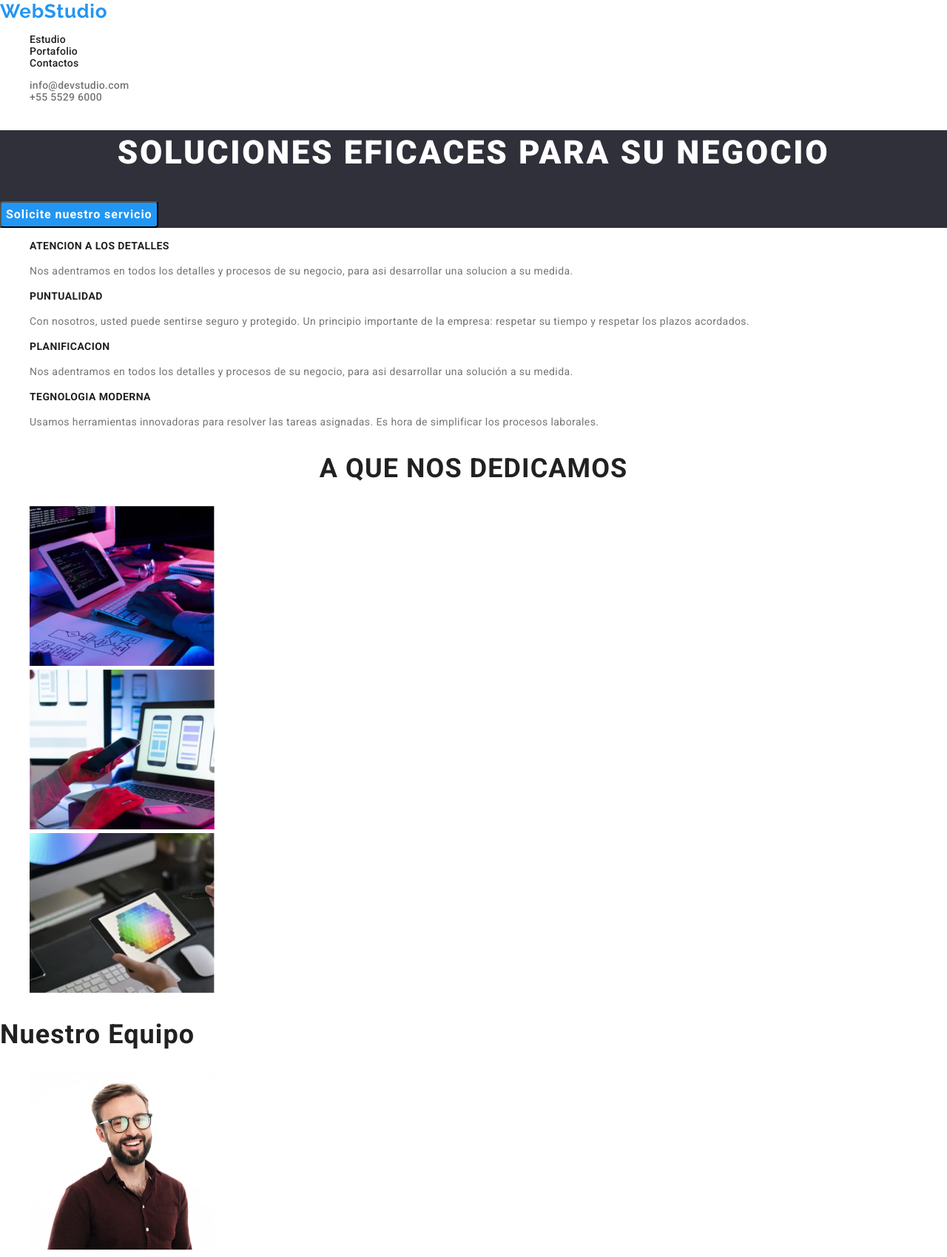
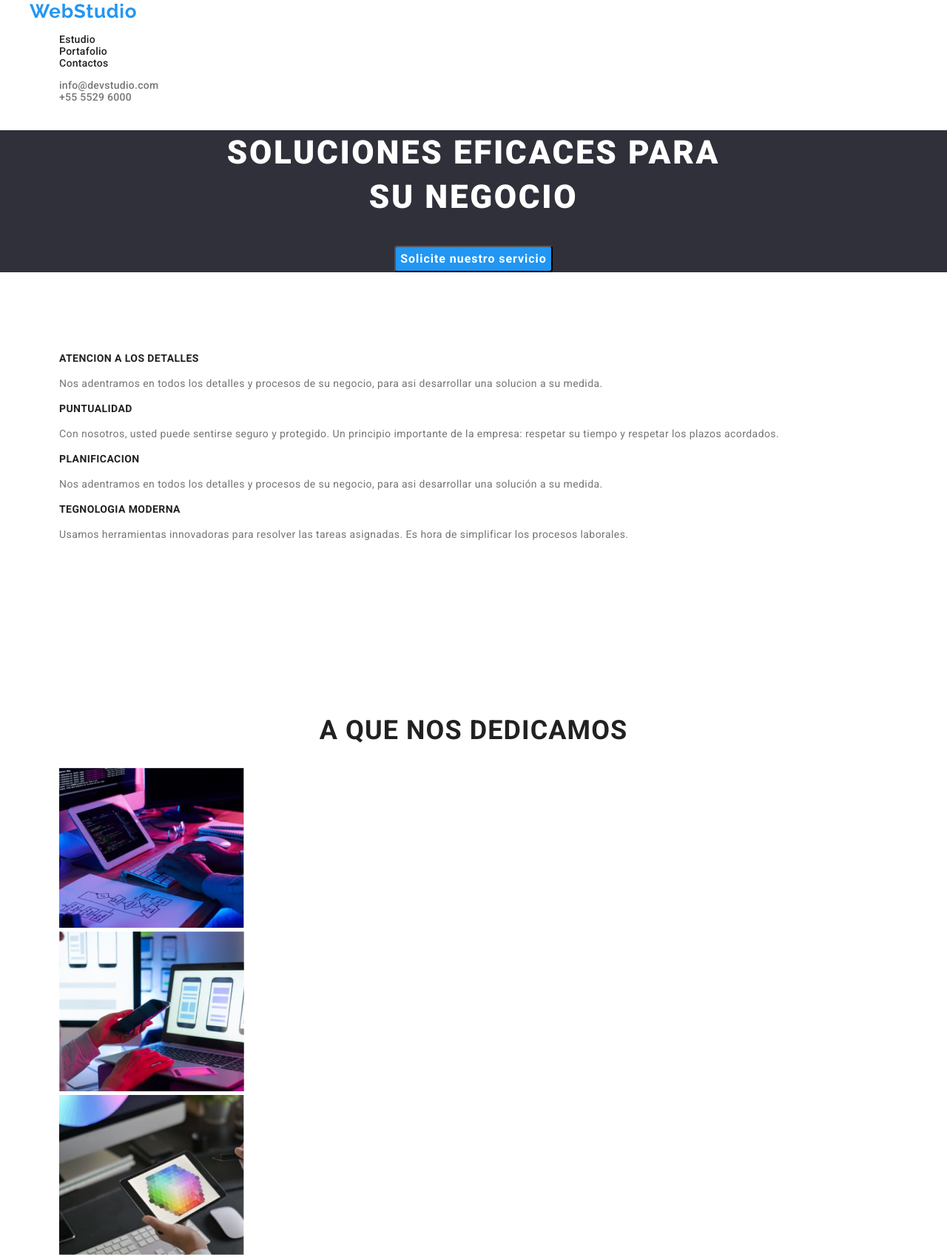
Before and after one commit to milingue1993/goit-markup-hw-02, a plain HTML site: page index.html in a window 1280 px wide. Shown: the top 1699 px of the page at 74% size. Drawn offline with nearby package versions, Linux system fonts and the light colour scheme.

Commit message:
updatehw3

```diff
--- a/css/styles.css
+++ b/css/styles.css
@@ -7,6 +7,13 @@ body {
     font-family: 'roboto', 'raleway', 'sans-serif';
     background-color: #ffffff;
     color: #212121;
+}
+.container {
+    width: 1200px;
+    margin: 0 auto;
+}
+.section {
+    padding: 94px 0;
 }
 /*this styles are for header nav*/
 .webstudio {
@@ -45,8 +52,8 @@ ul .link-one:hover,.link-two:hover,.link-one:focus,.link-two:focus {
 }
 /* this styles are for index */
 .main-box-one {
-    background-color: #2F303A
-    ;
+    background-color: #2F303A;
+    text-align: center;
 }
 .main-box-one-button {
     background-color: #2196f3;
@@ -56,6 +63,7 @@ ul .link-one:hover,.link-two:hover,.link-one:focus,.link-two:focus {
     line-height: 30px;
     letter-spacing: 0.06em;
     border-radius: 4px;
+    text-align: center;
 }
 .main-title {
     color: #ffffff;
--- a/index.html
+++ b/index.html
@@ -12,7 +12,7 @@
     <link rel="stylesheet" href="css/styles.css">
   </head>
   <body>
-    <header class="header-box">
+    <header class="header-box container" >
       <nav class="header-box-one">
         <a class="webstudio" href="index.html" >WebStudio</a>
         <ul class="nav-box-one">
@@ -31,11 +31,11 @@
 
     <main>
       <section class="main-box-one">
-        <h1 class="main-title" >SOLUCIONES EFICACES PARA SU NEGOCIO</h1>
+        <h1 class="main-title" >SOLUCIONES EFICACES PARA<br>SU NEGOCIO</br></h1>
         <button class="main-box-one-button">Solicite nuestro servicio</button>
       </section>
-    <section class="section-box-one">
-      <ul>
+     <section class="section-box-one section">
+      <ul class="container">
         <li class="section-box-one-list">
          <h3 class="section-box-one-title">ATENCION A LOS DETALLES</h3>
           <p class="section-box-one-p">
@@ -67,7 +67,7 @@
         </li>
       </ul>
      </section>
-     <section>
+     <section class="container section">
       <h2 class="images-title">A QUE NOS DEDICAMOS</h2>
       <ul class="images-box">
        <li><img src="images/image1.jpg" alt="tecnologia1" width="250" /></li>
@@ -75,7 +75,7 @@
         <li><img src="images/image3.jpg" alt="tecnologia3" width="250" /></li>
       </ul>
    </section>
-   <section>
+   <section class="section container">
     <h2 class="section-box-two-title">Nuestro Equipo</h2>
     <ul class="section-box-two">
       <li>
@@ -99,10 +99,10 @@
         <p class="section-box-two-p">Diseñador IU</p>
       </li>
     </ul>
-  </section>
+  </section class="section">
   </main>
-    <footer>
-      <h2><a class="webstudio" href="index.html" >WebStudio</a></h2>
+    <footer class="container">
+      <a class="webstudio" href="index.html" >WebStudio</a>
         <address class="footer-address">Calz, Ticoman 500, Ciudad de Mexico, CDMX, Mexico</address>
       <ul>
           <li><a href="mailto:info@example.com" class="footer-a-one">info@example.com</a></li>
```
Also changed, not shown: portafolio.html (+8 -7 lines).
